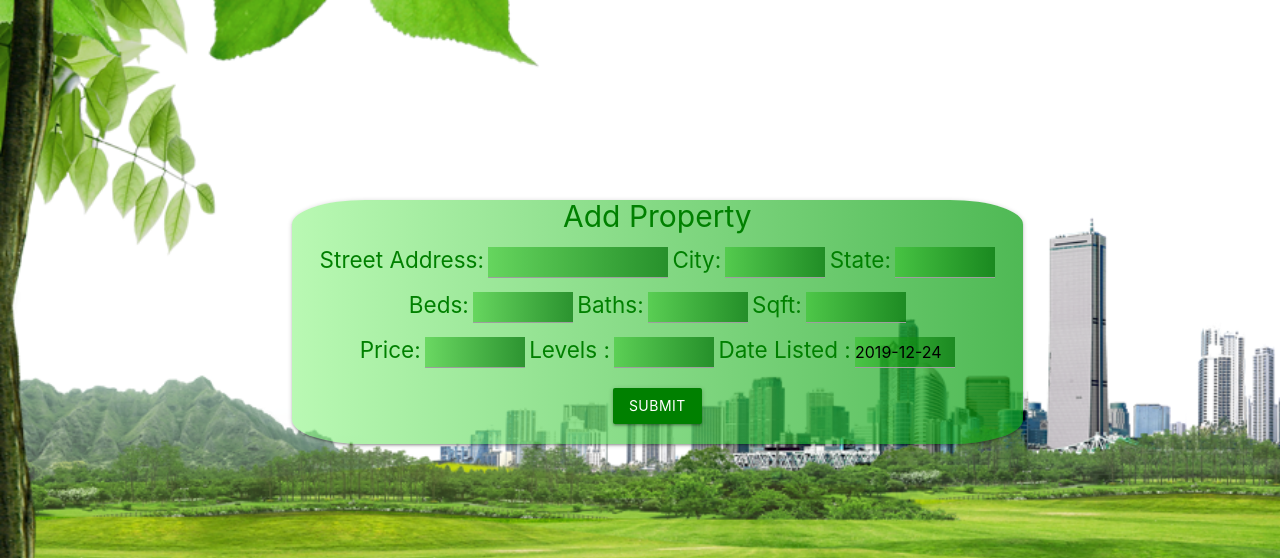
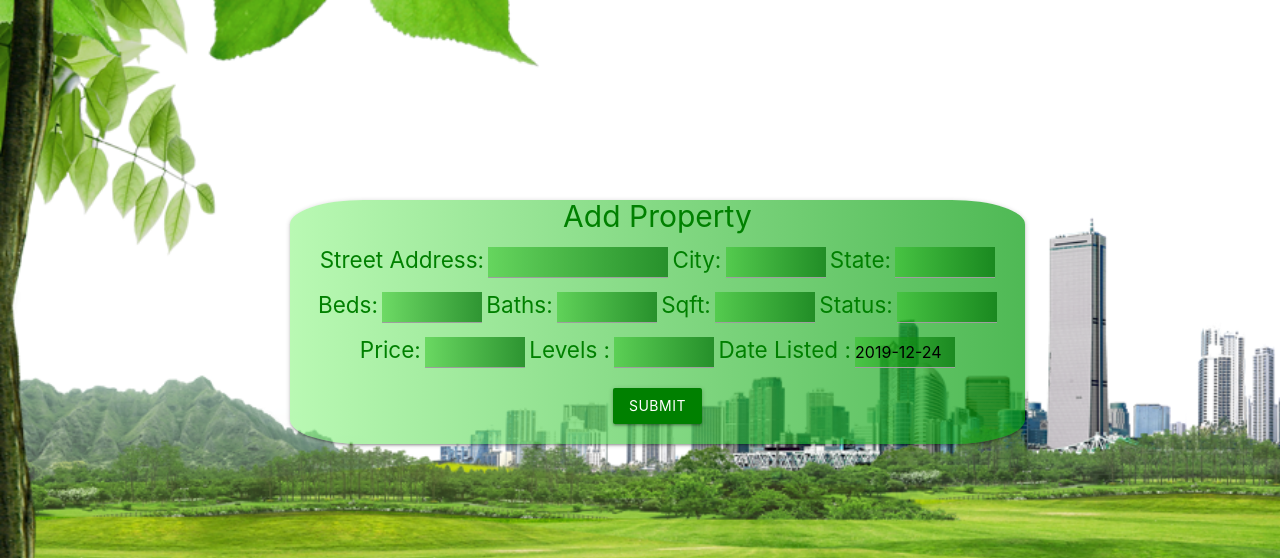
Before and after one commit to JManey/home_sweet_home, a Django app: page /properties/create/ in a window 1280 px wide. Shown: the part 137-695 px from the top of the page. Run offline with Django 3.2, Linux system fonts and the light colour scheme; a user stored in the database is signed in; tables that the repository leaves empty hold one stand-in row (values such as "Sample post").

Commit message:
added status texbox

```diff
--- a/main_app/templates/main_app/property_form.html
+++ b/main_app/templates/main_app/property_form.html
@@ -35,6 +35,10 @@
           {{ form.sqft.errors }}
           <label for="{{ form.id_sqft }}">Sqft:</label>
           {{ form.sqft }}
+
+          {{ form.status.errors }}
+          <label for="{{ form.id_status }}">Status:</label>
+          {{ form.status }}
       </div>
       <div class="fieldWrapper movingClass">
           {{ form.price.errors }}
```
